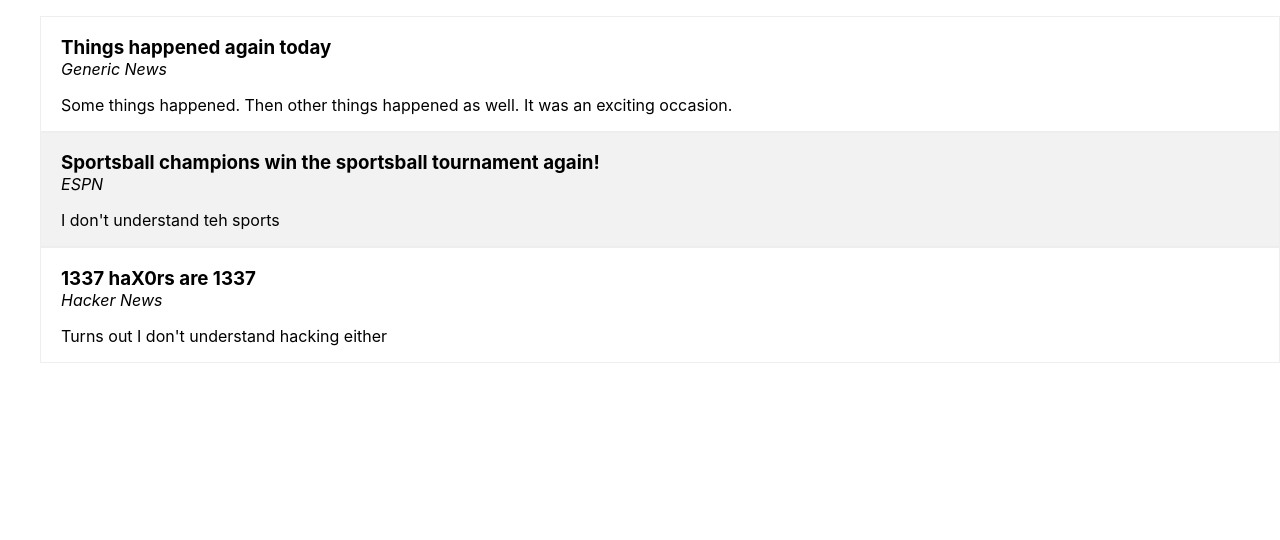
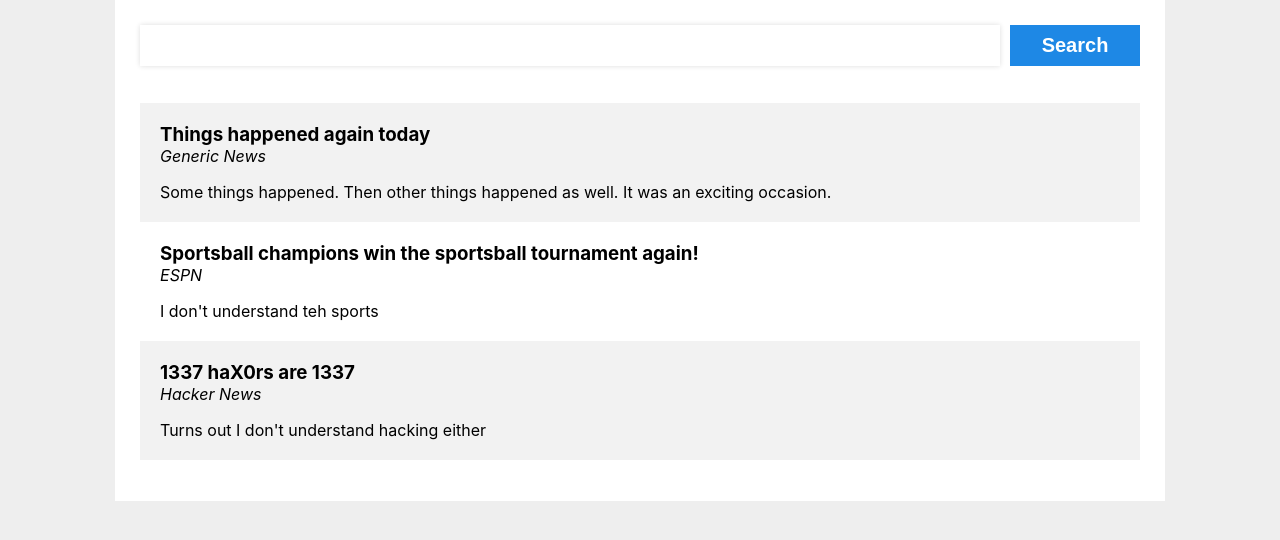
Before and after one commit to jeff-hughes/infohub-ui, a React (Create React App) app: page / in a window 1280 px wide. Shown: the top 540 px of the page. Built offline with nearby package versions, Linux system fonts and the light colour scheme.

Commit message:
Add some styles and a search bar

```diff
--- a/src/App.css
+++ b/src/App.css
@@ -1,25 +1,60 @@
+body {
+    background-color: #eee;
+}
 .App {
-  /*text-align: center;*/
+    background-color: #fff;
+    margin: 0 auto;
+    max-width: 1000px;
+    padding: 25px;
 }
 
 .NewsFeed {
     list-style-type: none;
+    padding: 0;
 }
 
 .NewsItem {
-    border: #eee 1px solid;
-    padding: 0 20px;
+    /*border: #eee 1px solid;*/
+    padding: 20px;
 }
 
-.NewsItem:nth-child(even) {
+.NewsItem:nth-child(odd) {
     background: #f2f2f2;
 }
 
 .NewsItem .title {
-    margin-bottom: 0;
+    margin: 0;
 }
 
 .NewsItem .source {
     font-style: italic;
     margin-top: 0;
 }
+
+.NewsItem .text {
+    margin-bottom: 0;
+}
+
+.SearchBar {
+    border: 0;
+    border-radius: 0;
+    box-shadow: 0px 0px 5px #ddd;
+    font-size: 18px;
+    margin-bottom: 20px;
+    padding: 10px 15px;
+    position: relative;
+    top: -1px;
+    width: 83%;
+}
+
+.SearchSubmit {
+    background-color: #1e88e5;
+    border: 0;
+    color: #fff;
+    font-size: 20px;
+    font-weight: bold;
+    margin-left: 10px;
+    padding: 9px;
+    width: 13%;
+
+}
--- a/src/App.js
+++ b/src/App.js
@@ -17,6 +17,7 @@ function dummyAJAXResponse(userId, timestamp) {
 function App() {
     return (
         <div className="App">
+            <SearchBar />
             <NewsFeed />
         </div>
     );
@@ -48,4 +49,13 @@ function NewsItem(props) {
     );
 }
 
+function SearchBar() {
+    return (
+        <form>
+            <input type="text" className="SearchBar" />
+            <input type="submit" className="SearchSubmit" value="Search" />
+        </form>
+    );
+}
+
 export default App;
```
